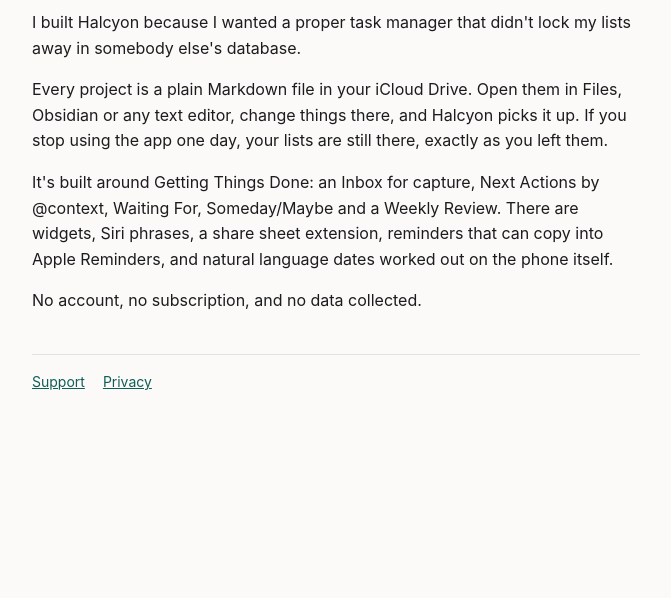
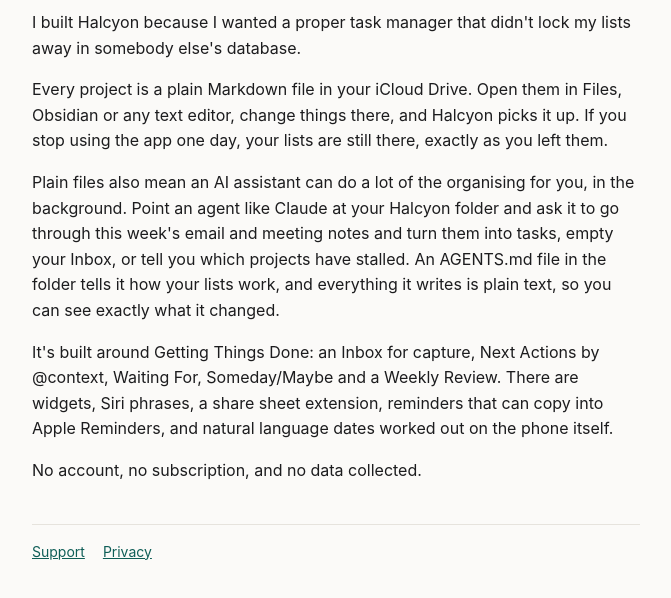
Before and after one commit to bartraigures/halcyon-app, a plain HTML site: page index.html in a window 1280 px wide. Shown: the part 126-724 px from the top of the page, without its empty margins (304-975 px from the left). Drawn offline with Linux system fonts and the light colour scheme.

Commit message:
Home page: AI agents doing the organising
Co-Authored-By: Claude Opus 5.5 <noreply@anthropic.com>
Claude-Session: https://claude.ai/code/session_019Bfwn6KtZJURf5R5bgskRm

```diff
--- a/index.html
+++ b/index.html
@@ -14,6 +14,8 @@
 
 <p>Every project is a plain Markdown file in your iCloud Drive. Open them in Files, Obsidian or any text editor, change things there, and Halcyon picks it up. If you stop using the app one day, your lists are still there, exactly as you left them.</p>
 
+<p>Plain files also mean an AI assistant can do a lot of the organising for you, in the background. Point an agent like Claude at your Halcyon folder and ask it to go through this week's email and meeting notes and turn them into tasks, empty your Inbox, or tell you which projects have stalled. An AGENTS.md file in the folder tells it how your lists work, and everything it writes is plain text, so you can see exactly what it changed.</p>
+
 <p>It's built around Getting Things Done: an Inbox for capture, Next Actions by @context, Waiting For, Someday/Maybe and a Weekly Review. There are widgets, Siri phrases, a share sheet extension, reminders that can copy into Apple Reminders, and natural language dates worked out on the phone itself.</p>
 
 <p>No account, no subscription, and no data collected.</p>
```
